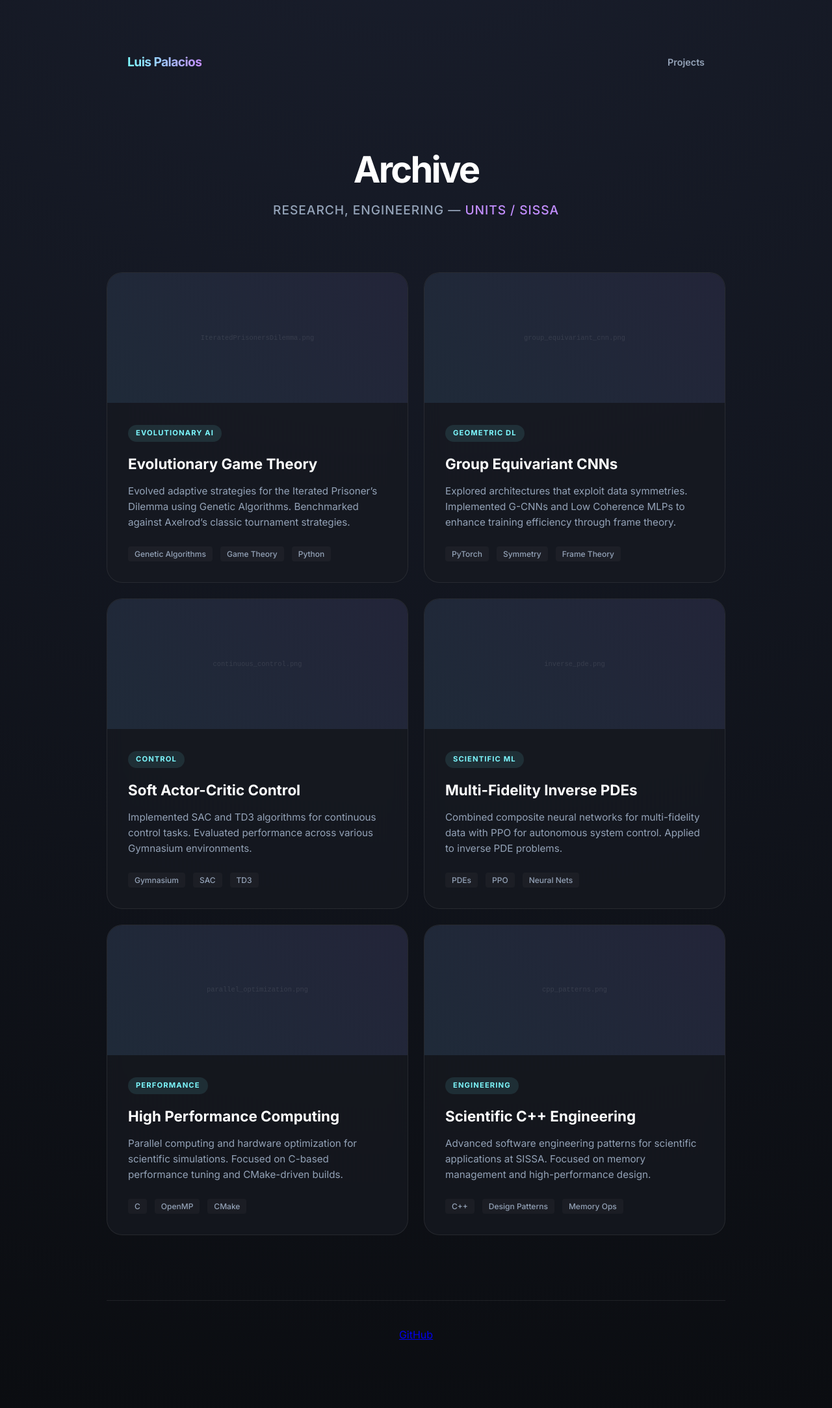
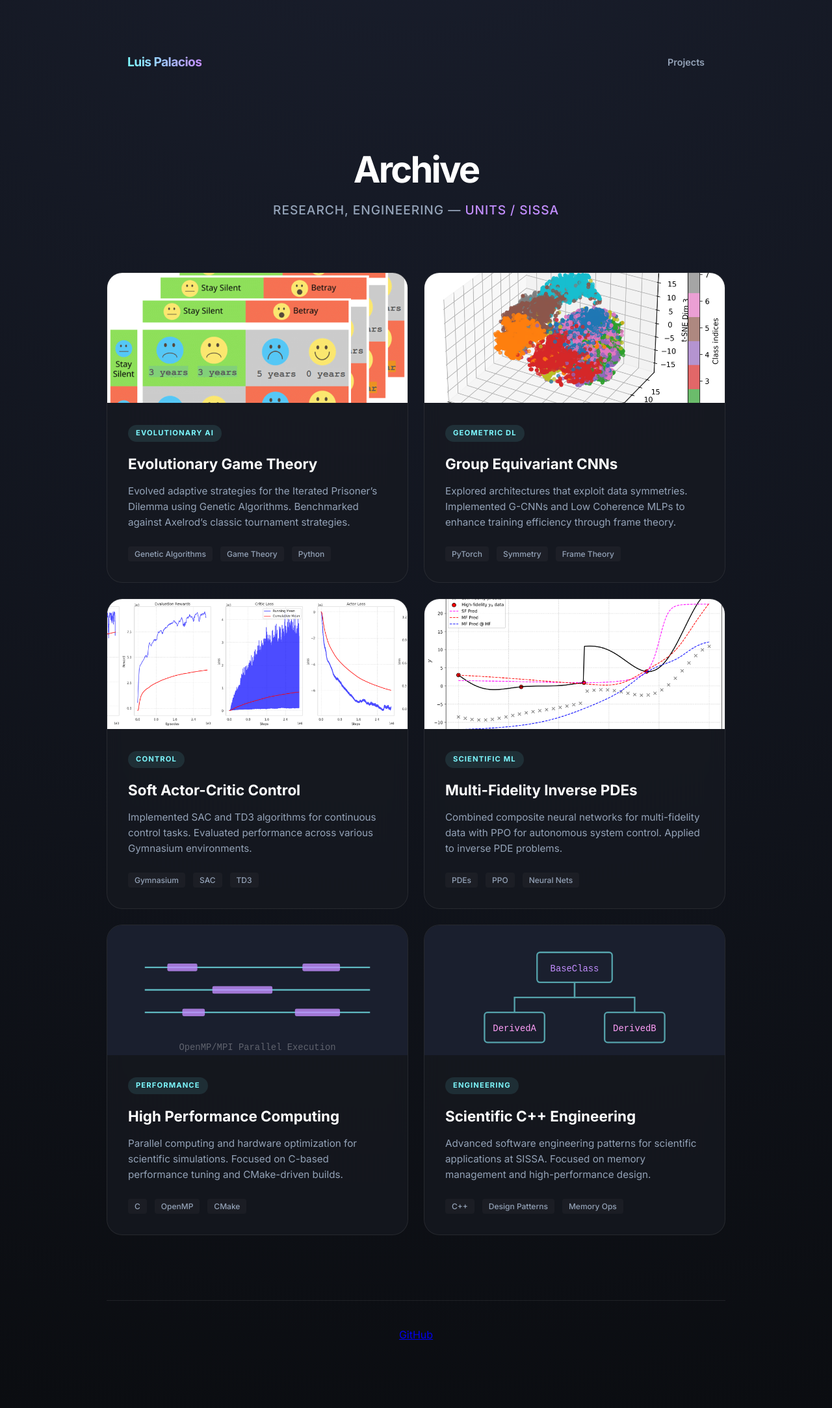
Before and after one commit to luisfpal/luisfpal.github.io, a Jekyll site: the page built from projects/index.md, in a window 1280 px wide. Shown: the whole page at 65% size. Built offline with Jekyll 4.4.1, drawn with Linux system fonts in a browser that asks for light colours.

Commit message:
Fix: Replace image placeholders with actual project results and abstract SVGs.

```diff
--- a/assets/css/style.css
+++ b/assets/css/style.css
@@ -181,16 +181,16 @@ h1 {
   overflow: hidden;
 }
 
-.project-image-placeholder {
+.project-image {
   width: 100%;
   height: 100%;
-  display: flex;
-  align-items: center;
-  justify-content: center;
-  background: linear-gradient(45deg, rgba(125, 249, 255, 0.05), rgba(195, 142, 255, 0.05));
-  font-family: monospace;
-  font-size: 0.8em;
-  color: rgba(255, 255, 255, 0.1);
+  object-fit: cover;
+  object-position: center;
+  transition: transform 0.5s ease;
+}
+
+.project-card:hover .project-image {
+  transform: scale(1.05);
 }
 
 .project-content {
--- a/projects/index.md
+++ b/projects/index.md
@@ -12,7 +12,7 @@ title: Projects
   <!-- Optimization -->
   <div class="project-card glass">
     <div class="project-image-container">
-      <div class="project-image-placeholder">IteratedPrisonersDilemma.png</div>
+      <img class="project-image" src="{{ '/assets/img/projects/evolutionary_game_theory.png' | relative_url }}" alt="Iterated Prisoner's Dilemma Results">
     </div>
     <div class="project-content">
       <span class="project-tag">Evolutionary AI</span>
@@ -29,7 +29,7 @@ title: Projects
   <!-- ADL -->
   <div class="project-card glass">
     <div class="project-image-container">
-      <div class="project-image-placeholder">group_equivariant_cnn.png</div>
+      <img class="project-image" src="{{ '/assets/img/projects/advanced_dl.png' | relative_url }}" alt="t-SNE 3D Projection of Latent Space">
     </div>
     <div class="project-content">
       <span class="project-tag">Geometric DL</span>
@@ -46,7 +46,7 @@ title: Projects
   <!-- RL -->
   <div class="project-card glass">
     <div class="project-image-container">
-      <div class="project-image-placeholder">continuous_control.png</div>
+      <img class="project-image" src="{{ '/assets/img/projects/rl_control.png' | relative_url }}" alt="Soft Actor-Critic Control in Gymnasium">
     </div>
     <div class="project-content">
       <span class="project-tag">Control</span>
@@ -63,7 +63,7 @@ title: Projects
   <!-- Multi-Fidelity -->
   <div class="project-card glass">
     <div class="project-image-container">
-      <div class="project-image-placeholder">inverse_pde.png</div>
+      <img class="project-image" src="{{ '/assets/img/projects/inverse_pdes.png' | relative_url }}" alt="Multi-fidelity Inverse PDE Results">
     </div>
     <div class="project-content">
       <span class="project-tag">Scientific ML</span>
@@ -80,7 +80,7 @@ title: Projects
   <!-- HPC -->
   <div class="project-card glass">
     <div class="project-image-container">
-      <div class="project-image-placeholder">parallel_optimization.png</div>
+      <img class="project-image" src="{{ '/assets/img/projects/hpc.svg' | relative_url }}" alt="High Performance Computing OpenMP Execution">
     </div>
     <div class="project-content">
       <span class="project-tag">Performance</span>
@@ -97,7 +97,7 @@ title: Projects
   <!-- Advanced Programming -->
   <div class="project-card glass">
     <div class="project-image-container">
-      <div class="project-image-placeholder">cpp_patterns.png</div>
+      <img class="project-image" src="{{ '/assets/img/projects/cpp_patterns.svg' | relative_url }}" alt="C++ Software Engineering Patterns">
     </div>
     <div class="project-content">
       <span class="project-tag">Engineering</span>
```
Also changed, not shown: index.md (+4 -4 lines), assets/img/projects/advanced_dl.png (added), assets/img/projects/cpp_patterns.svg (added), assets/img/projects/diffusion_anomaly.svg (added), assets/img/projects/evolutionary_game_theory.png (added), assets/img/projects/hpc.svg (added), assets/img/projects/inverse_pdes.png (added), assets/img/projects/llava_representations.png (added), assets/img/projects/nlp_emu3.png (added), assets/img/projects/rl_control.png (added), assets/img/projects/xai_robustness.png (added).
